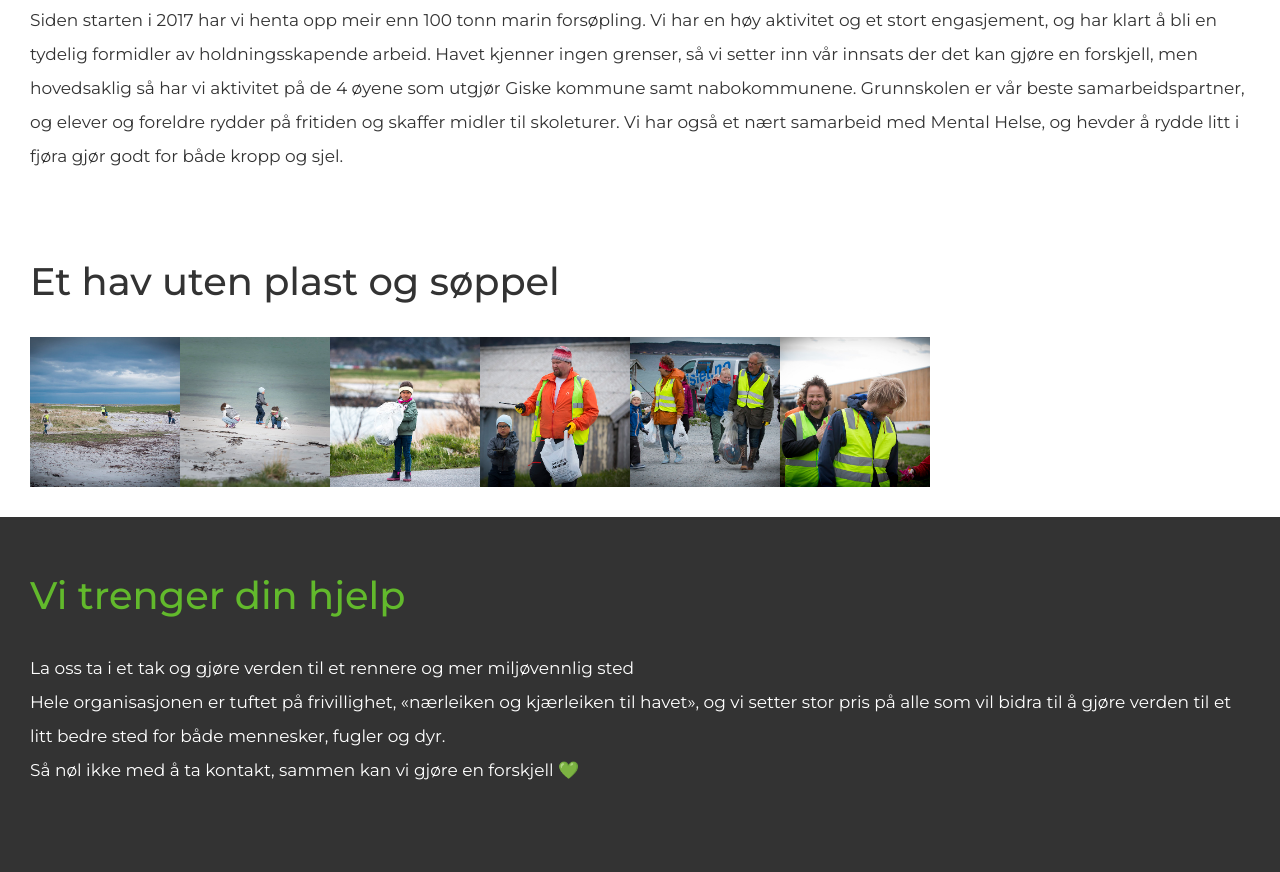
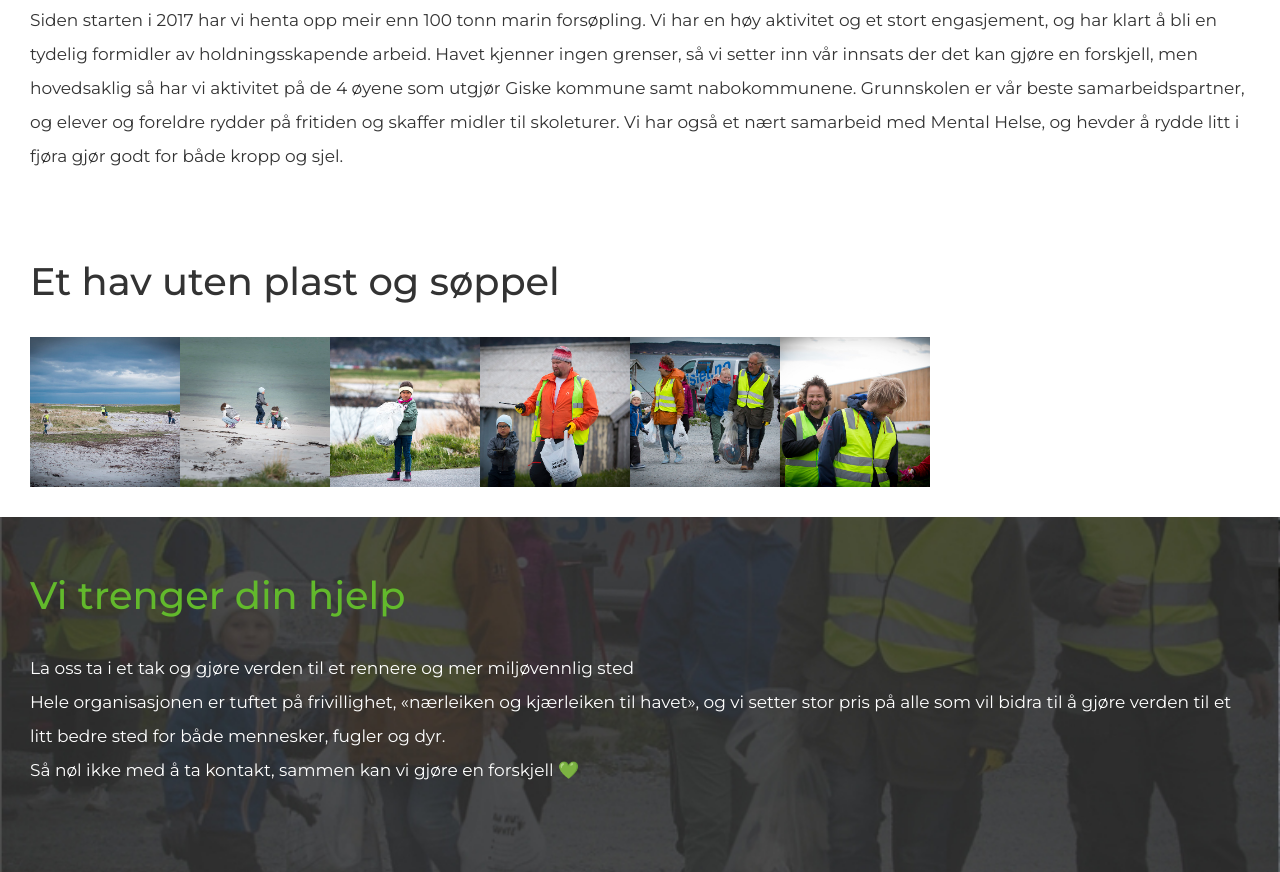
Before and after one commit to oyvindremme/plastfritt-hav, a Gatsby site: page / in a window 1280 px wide. Shown: the part 683-1555 px from the top of the page. Built offline with nearby package versions, Linux system fonts and the light colour scheme; Gatsby itself is replaced by a stand-in of ours.

Commit message:
finished final convert component

```diff
--- /dev/null
+++ b/src/components/FinalConvert.js
@@ -0,0 +1,34 @@
+import React from 'react'
+import { graphql, useStaticQuery } from "gatsby"
+
+import BackgroundImage from "gatsby-background-image"
+
+const FinalConvert = () => {
+
+    const data = useStaticQuery(graphql`
+        query {
+            headerBackgroundImage: file(relativePath: { eq: "backgrounds/final-convert.jpg" }) {
+                childImageSharp {
+                    fluid(quality: 80, maxWidth: 1920) {
+                    ...GatsbyImageSharpFluid_withWebp
+                    }
+                }
+            }
+        }
+    `)
+
+    return (
+        <BackgroundImage
+        tag="header"
+        className="final-convert"
+        fluid={data.headerBackgroundImage.childImageSharp.fluid}
+        backgroundColor="#333333">
+            <h2 className="final-convert__title">Vi trenger din hjelp</h2>
+            <p>La oss ta i et tak og gjøre verden til et rennere og mer miljøvennlig sted</p>
+            <p>Hele organisasjonen er tuftet på frivillighet, «nærleiken og kjærleiken til havet», og vi setter stor pris på alle som vil bidra til å gjøre verden til et litt bedre sted for både mennesker, fugler og dyr.</p>
+            <p>Så nøl ikke med å ta kontakt, sammen kan vi gjøre en forskjell 💚</p>
+        </BackgroundImage>
+    )
+}
+
+export default FinalConvert
--- a/src/components/Header.js
+++ b/src/components/Header.js
@@ -7,7 +7,7 @@ const Header = () => {
 
     const data = useStaticQuery(graphql`
         query {
-            headerBackgroundImage: file(relativePath: { eq: "header_img.jpg" }) {
+            headerBackgroundImage: file(relativePath: { eq: "backgrounds/header_img.jpg" }) {
                 childImageSharp {
                     fluid(quality: 80, maxWidth: 1920) {
                     ...GatsbyImageSharpFluid_withWebp
--- a/src/pages/index.js
+++ b/src/pages/index.js
@@ -5,6 +5,7 @@ import Nav from "../components/Nav"
 import Header from "../components/Header"
 import OmOss from "../components/OmOss"
 import ImageGallery from "../components/ImageGallery"
+import FinalConvert from "../components/FinalConvert"
 
 // Assets
 import "../styles/main.scss"
@@ -16,12 +17,7 @@ const Hjem = ({ data }) => {
             <Header />
             <OmOss />
             <ImageGallery />
-            <section className="final-convert">
-                <h2 className="final-convert__title">Vi trenger din hjelp</h2>
-                <p>La oss ta i et tak og gjøre verden til et rennere og mer miljøvennlig sted</p>
-                <p>Hele organisasjonen er tuftet på frivillighet, «nærleiken og kjærleiken til havet», og vi setter stor pris på alle som vil bidra til å gjøre verden til et litt bedre sted for både mennesker, fugler og dyr.</p>
-                <p>Så nøl ikke med å ta kontakt, sammen kan vi gjøre en forskjell 💚</p>
-            </section>
+            <FinalConvert />
         </>
     )
 }
```
Also changed, not shown: src/images/backgrounds/final-convert.jpg (added), src/images/backgrounds/header_img.jpg (renamed from src/images/header_img.jpg).
